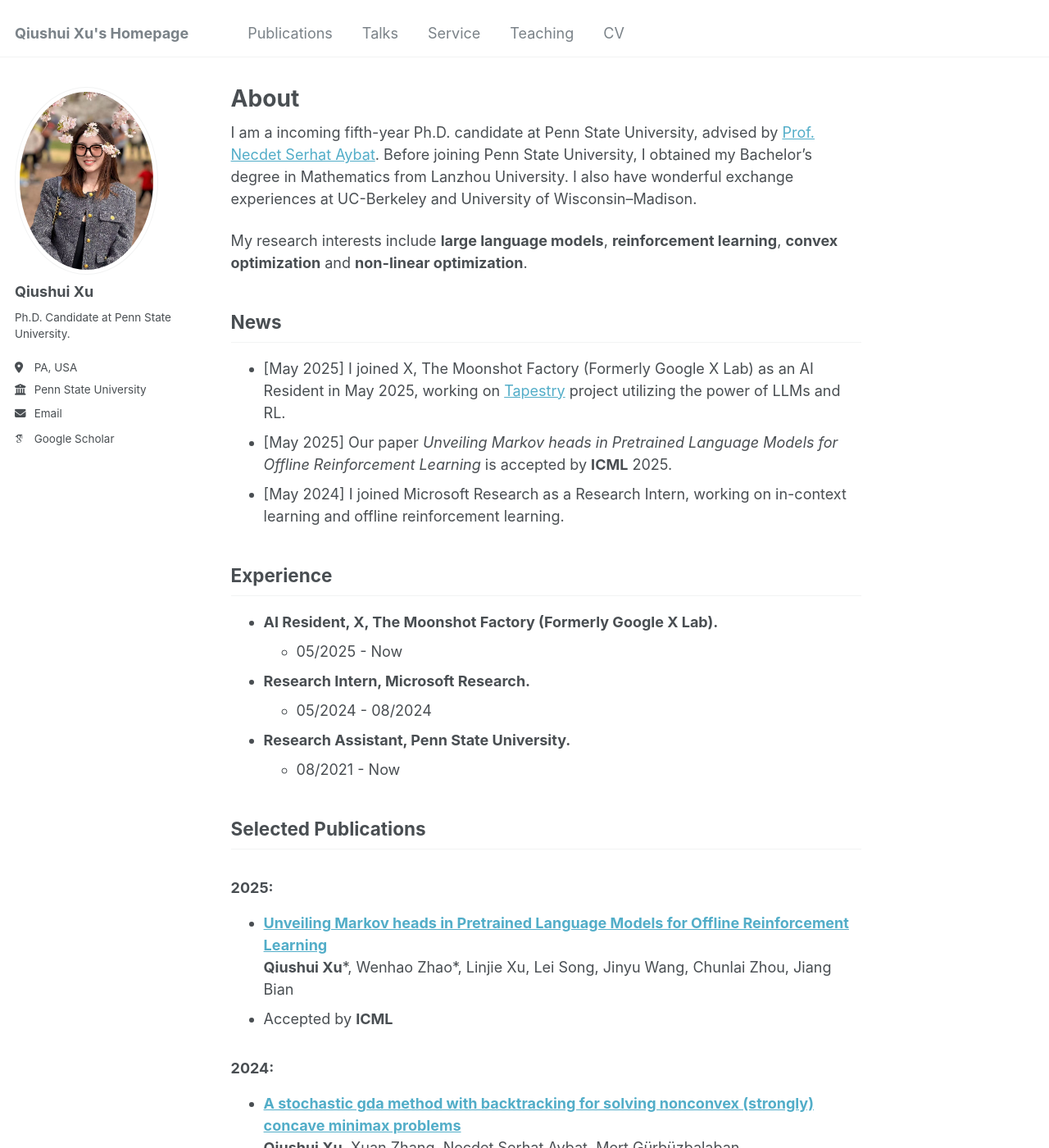
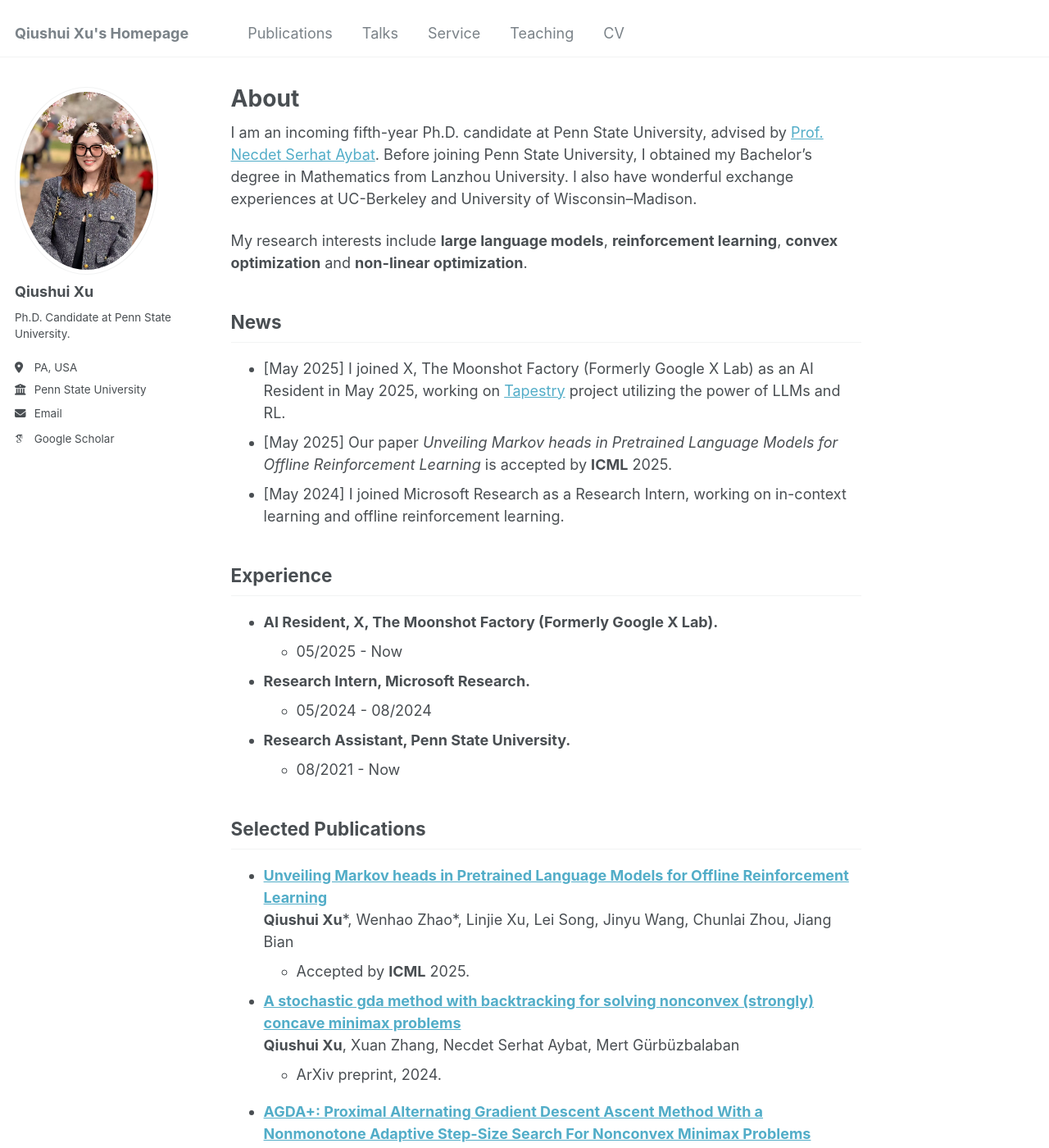
Before and after one commit to Qiushui-Xu/Qiushui-Xu.github.io, a Jekyll site: the page built from _pages/about.md, in a window 1280 px wide and 1400 px high. Shown: the whole window at 82% size. Built offline with Jekyll 4.4.1, drawn with Linux system fonts in a browser that asks for light colours; some web fonts are replaced; some of the changed text lies outside the part shown.

Commit message:
minor update

```diff
--- a/_pages/about.md
+++ b/_pages/about.md
@@ -7,7 +7,7 @@ redirect_from:
   - /about.html
 ---
 
-I am a incoming fifth-year Ph.D. candidate at Penn State University, advised by [Prof. Necdet Serhat Aybat](https://nsaybat.org/). Before joining Penn State University, I obtained my Bachelor's degree in Mathematics from Lanzhou University. I also have wonderful exchange experiences at UC-Berkeley and University of Wisconsin–Madison.
+I am an incoming fifth-year Ph.D. candidate at Penn State University, advised by [Prof. Necdet Serhat Aybat](https://nsaybat.org/). Before joining Penn State University, I obtained my Bachelor's degree in Mathematics from Lanzhou University. I also have wonderful exchange experiences at UC-Berkeley and University of Wisconsin–Madison.
 
 My research interests include **large language models**, **reinforcement learning**, **convex optimization** and **non-linear optimization**.
 
@@ -28,16 +28,13 @@ My research interests include **large language models**, **reinforcement learnin
 
 ## Selected Publications
 
-### 2025:
 - [**Unveiling Markov heads in Pretrained Language Models for Offline Reinforcement Learning**](https://arxiv.org/pdf/2409.06985)
 **Qiushui Xu**\*, Wenhao Zhao\*, Linjie Xu, Lei Song, Jinyu Wang, Chunlai Zhou, Jiang Bian
-- Accepted by **ICML**
-
-### 2024:
+  - Accepted by **ICML** 2025.
 
 - [**A stochastic gda method with backtracking for solving nonconvex (strongly) concave minimax problems**](https://arxiv.org/pdf/2403.07806)
 **Qiushui Xu**, Xuan Zhang, Necdet Serhat Aybat, Mert Gürbüzbalaban
-  - ArXiv preprint.
+  - ArXiv preprint, 2024.
 
 <!-- - [**Enhancing Cross-domain Pre-Trained Decision Transformers with Adaptive Attention**](https://arxiv.org/pdf/2409.06985)
 Wenhao Zhao, **Qiushui Xu**, Linjie Xu, Lei Song, Jinyu Wang, Chunlai Zhou, Jiang Bian
```
Also changed, not shown: other parts of _pages/about.md (+1 -1 lines).
